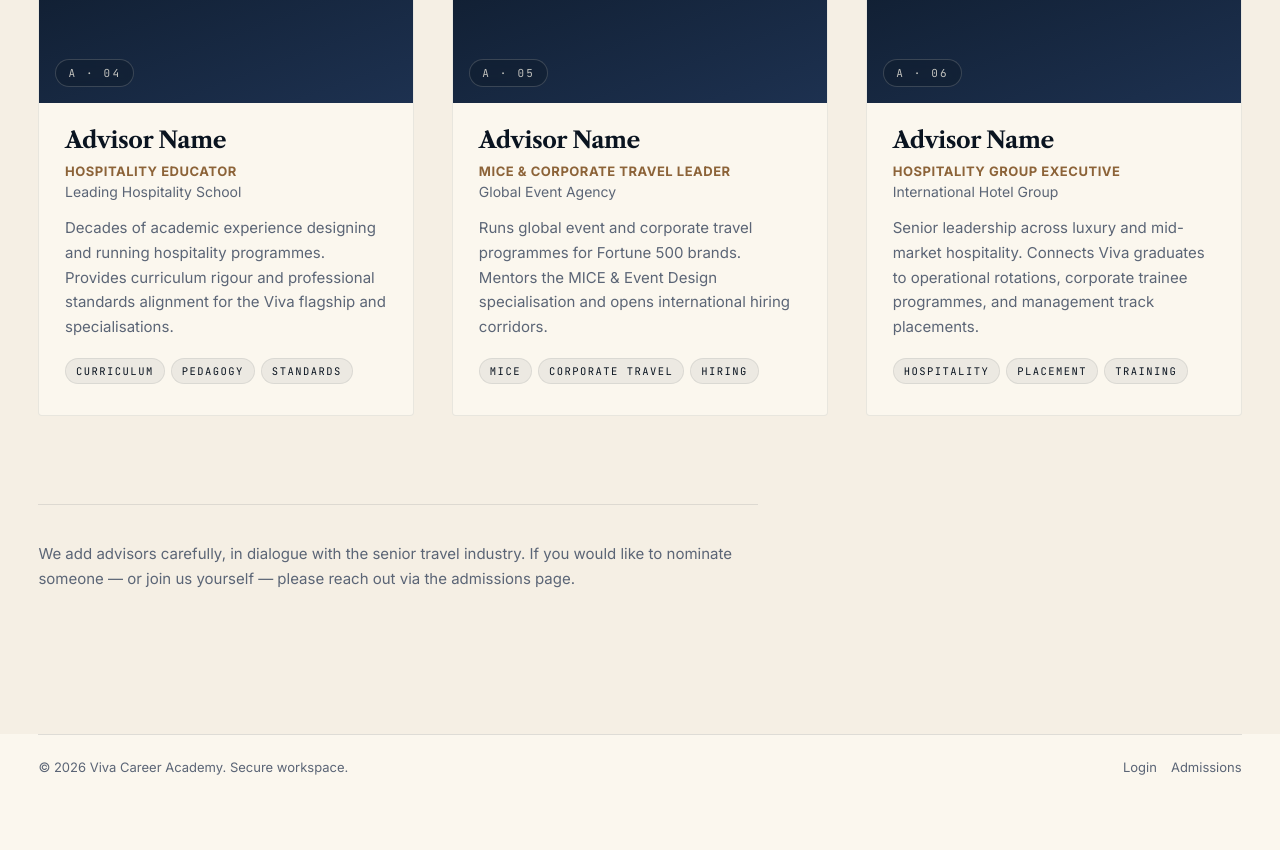
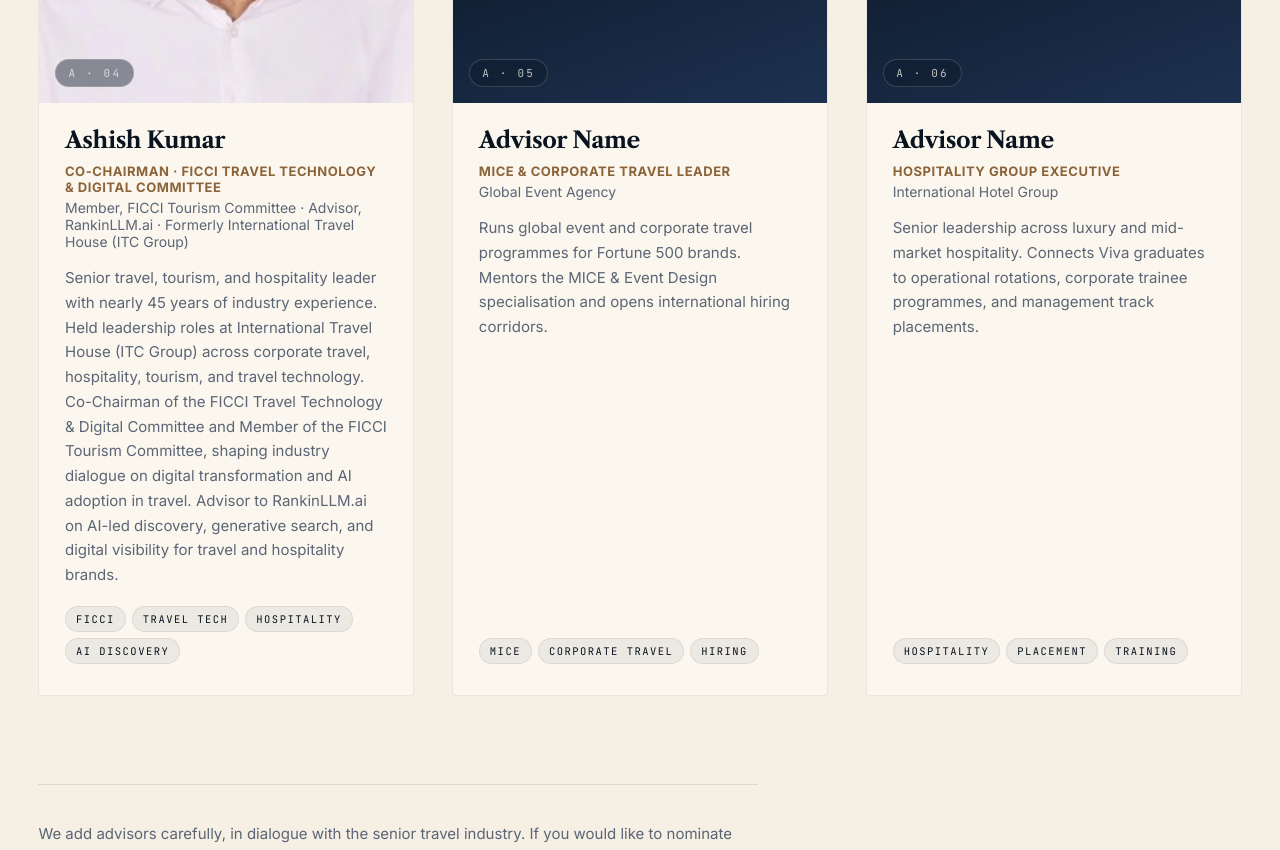
Before and after one commit to vivattraining/viva-academy-platform, a Next.js app in the folder apps/web/: page /advisory-board in a window 1280 px wide. Shown: the part 2100-2950 px from the top of the page. Built offline with nearby package versions, Linux system fonts and the light colour scheme; no server answers.

Commit message:
Advisory Board: add Ashish Kumar as A · 04 (Co-Chairman FICCI Travel Technology & Digital Committee, Member FICCI Tourism Committee, Advisor RankinLLM.ai, formerly International Travel House / ITC Group; ~45 years travel + hospitality + travel-tech leadership)

```diff
--- a/apps/web/app/advisory-board/profiles.ts
+++ b/apps/web/app/advisory-board/profiles.ts
@@ -69,13 +69,14 @@ export const ADVISORS: AdvisorProfile[] = [
   },
   {
     code: "A · 04",
-    name: "Advisor Name",
-    title: "Hospitality Educator",
-    company: "Leading Hospitality School",
+    name: "Ashish Kumar",
+    title: "Co-Chairman · FICCI Travel Technology & Digital Committee",
+    company: "Member, FICCI Tourism Committee · Advisor, RankinLLM.ai · Formerly International Travel House (ITC Group)",
     description:
-      "Decades of academic experience designing and running hospitality programmes. Provides curriculum rigour and professional standards alignment for the Viva flagship and specialisations.",
-    image: null,
-    creds: ["Curriculum", "Pedagogy", "Standards"],
+      "Senior travel, tourism, and hospitality leader with nearly 45 years of industry experience. Held leadership roles at International Travel House (ITC Group) across corporate travel, hospitality, tourism, and travel technology. Co-Chairman of the FICCI Travel Technology & Digital Committee and Member of the FICCI Tourism Committee, shaping industry dialogue on digital transformation and AI adoption in travel. Advisor to RankinLLM.ai on AI-led discovery, generative search, and digital visibility for travel and hospitality brands.",
+    image: "/advisory-board/ashish-kumar.jpeg",
+    imageAlt: "Ashish Kumar",
+    creds: ["FICCI", "Travel Tech", "Hospitality", "AI Discovery"],
   },
   {
     code: "A · 05",
```
Also changed, not shown: apps/web/public/advisory-board/ashish-kumar.jpeg (added).
